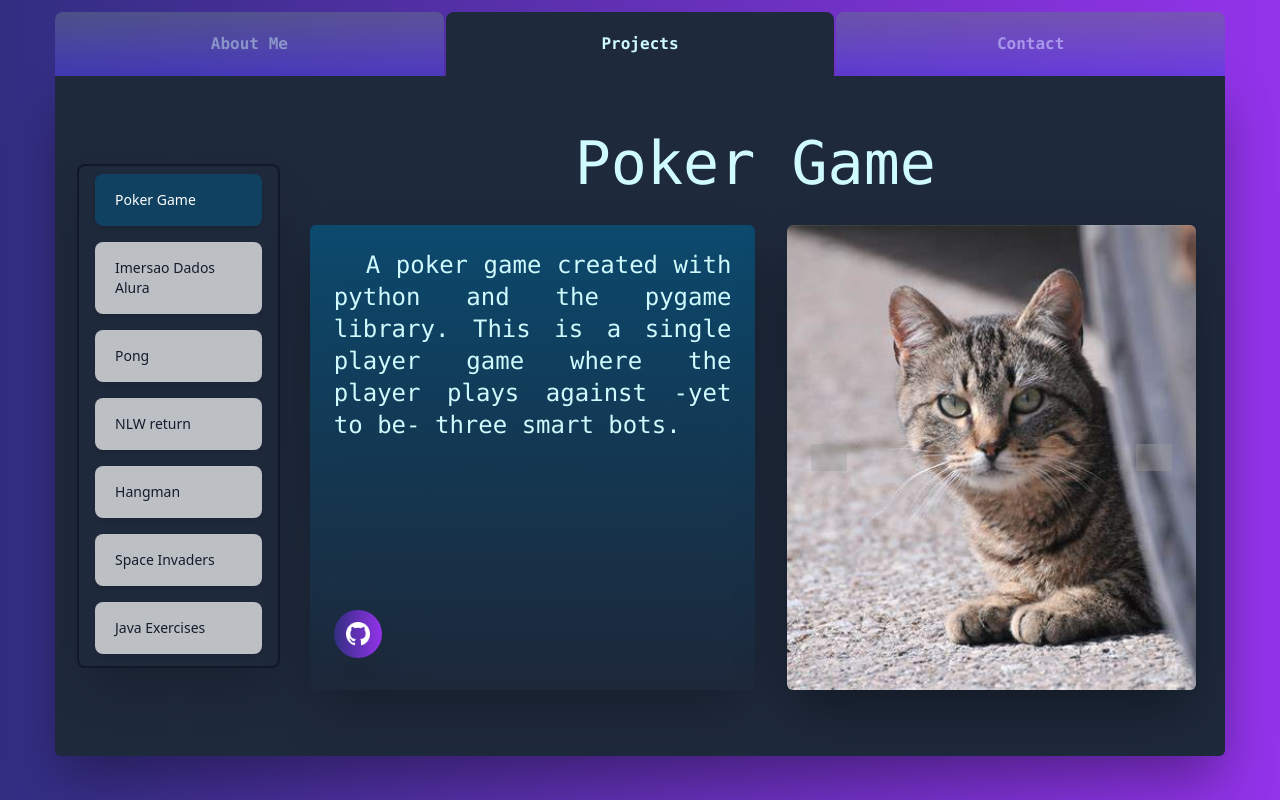
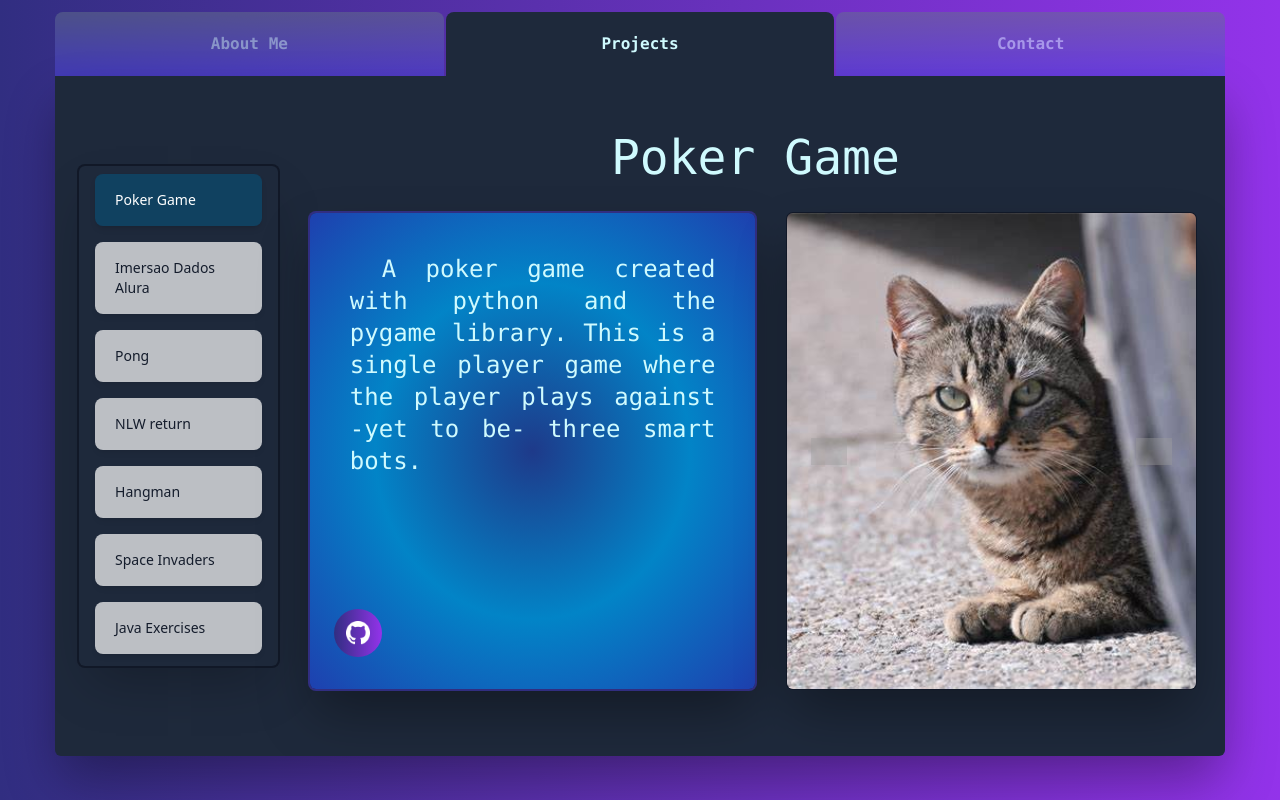
Before and after one commit to phenriquep00/portifolio, a React (Create React App) app: page / in a window 1280 px wide. Both pictures are taken after a click on the element "Projects". Built offline with nearby package versions, Linux system fonts and the light colour scheme; grey boxes are pictures that could not be loaded.

Commit message:
changed description style

```diff
--- a/src/components/Content/Projects/Overview/Description/Description.js
+++ b/src/components/Content/Projects/Overview/Description/Description.js
@@ -4,8 +4,8 @@ import { Popover } from "@headlessui/react";
 
 export function Description( { description, onOpenRepo } ) {
     return (
-        <div className="items-start m-4 bg-gradient-to-b from-sky-900 to-transparent w-full h-full p-6 text-justify shadow-2xl drop-shadow-2xl rounded-md ">
-                    <p className="text-cyan-100 text-2xl font-mono font-hint indent-8 break-no ">
+        <div className="flex items-start m-4 bg-gradient-radial from-blue-900 via-sky-600 to-blue-800 w-full h-full p-6 text-justify shadow-2xl drop-shadow-2xl rounded-md ring-2 ring-indigo-900">
+                    <p className="text-cyan-100 text-2xl font-mono font-hint indent-8 break-no m-4">
                         {description}
                         <br />
                     </p>
--- a/src/components/Content/Projects/Overview/ImageSlider/ImageSlider.js
+++ b/src/components/Content/Projects/Overview/ImageSlider/ImageSlider.js
@@ -95,7 +95,7 @@ export function ImageSlider({ project }) {
 
     return (
         <div
-            className="m-4 w-11/12 h-full p-6 text-justify shadow-2xl drop-shadow-2xl rounded-md flex flex-row items-center transition-all duration-500 ease-in-out transform hover:scale-105"
+            className="m-4 w-11/12 h-full p-6 text-justify shadow-2xl drop-shadow-2xl rounded-md ring-1 ring-gray-900 flex flex-row items-center transition-all duration-500 ease-in-out transform hover:scale-105"
             style={{
                 backgroundImage: `url(${currentImage})`,
                 backgroundSize: 'cover',
--- a/src/components/Content/Projects/Overview/Overview.js
+++ b/src/components/Content/Projects/Overview/Overview.js
@@ -9,8 +9,8 @@ export function Overview(props) {
 
 
     return (
-        <div className={`flex w-full h-full flex-col items-center transition-transform duration-200 ease-in-out`}>
-            <h1 className="text-6xl font-mono m-4">{props.title}</h1>
+        <div className={` flex w-full h-full flex-col items-center transition-transform duration-200 ease-in-out rounded-md `}>
+            <h1 className="text-5xl font-mono m-4">{props.title}</h1>
 
             <div className="flex flex-row w-full h-full"> {/*  content div */}
                 {/* description div */}
--- a/src/components/Header/HeaderButton/HeaderButton.js
+++ b/src/components/Header/HeaderButton/HeaderButton.js
@@ -3,7 +3,7 @@ export function HeaderButton({ text, onClickToFocus, focus }) {
     return (
         <div
             onClick={onClickToFocus}
-            className={`text-cyan-100 antialiased font-mono flex-1 md:py-4 py-2 leading-8 font-bold hover:text-xl transition-all transform-200  hover:cursor-pointer ${focus ? 'bg-slate-800 z-50' : 'bg-gradient-to-t from-indigo-600 to-slate-500 opacity-50 hover:opacity-100'} rounded-t-lg text-center`}>
+            className={`text-cyan-100 antialiased font-mono flex-1 md:py-4 py-2 leading-8 font-bold hover:text-xl transition-all transform-200 ease-in-out hover:cursor-pointer ${focus ? 'bg-slate-800 z-50' : 'bg-gradient-to-t from-indigo-600 to-slate-500 opacity-50 hover:opacity-100'} rounded-t-lg text-center`}>
             {text}
         </div>
 
--- a/tailwind.config.js
+++ b/tailwind.config.js
@@ -1,7 +1,11 @@
 module.exports = {
   content: ["./src/**/*.{html,js}"],
   theme: {
-    extend: {},
+    extend: {
+      backgroundImage: {
+        'gradient-radial': 'radial-gradient(var(--tw-gradient-stops))',
+      }
+    }
   },
   plugins: [
     require('tailwind-scrollbar'),
```
Also changed, not shown: 11 other files (tests, documents, lock files or other folders).
